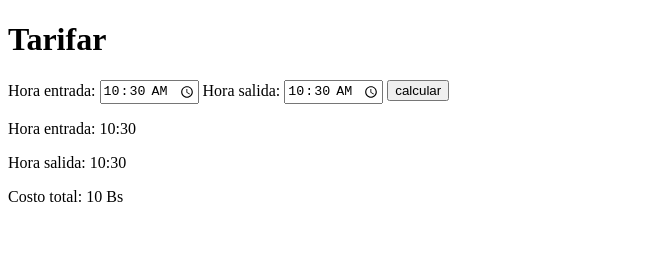
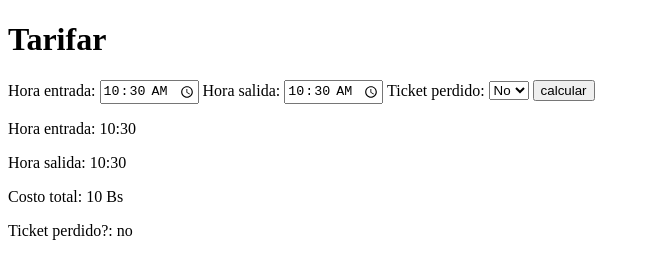
Before and after one commit to AlejoHuay/TDD_Proyecto_Evaluacion, a website built with Parcel: page index.html in a window 1280 px wide. Both pictures are taken after typing "10:30", "10:30" into the empty fields and a click on the input "calcular". Shown: the whole page, without its empty margins (0-650 px from the left). Built offline with nearby package versions, Linux system fonts and the light colour scheme.

Commit message:
feat: Selecciono el estado del ticket y muestro eleccion

```diff
--- a/index.html
+++ b/index.html
@@ -10,6 +10,11 @@
       <input type="time" id="entry-hour" name="entry-hour" required>
       <label for="exit-hour">Hora salida:</label>
       <input type="time" id="exit-hour" name="exit-hour" required>
+      <label for="cbx-estado">Ticket perdido:</label>
+      <select name="cbx-estado" id="cbx-estado">
+          <option value="no">No</option>
+          <option value="si">Si</option>
+      </select>
       <!--<label for="segundo-numero">Segundo número:</label>
       <input type="number" id="segundo-numero" />-->
       <input type="submit" value="calcular" id="calcular-button" />
@@ -18,6 +23,7 @@
     <div id="entryHour-div"></div>
     <div id="exitHour-div"></div>
     <div id="totalCost-div"></div>
+    <div id="ticketState-div"></div>
 
     <script type="module" src="./src/presenter.js"></script>
   </body>
--- a/src/presenter.js
+++ b/src/presenter.js
@@ -2,25 +2,29 @@ import Tarifar from "./tarifador.js";
 
 const entryH = document.querySelector("#entry-hour");
 const exitH = document.querySelector("#exit-hour");
+const StateCbx = document.querySelector("#cbx-estado")
 
 const form = document.querySelector("#tarifar-form");
 
 const entryHourDiv = document.querySelector("#entryHour-div");
 const exitHourDiv = document.querySelector("#exitHour-div");
 const totalCostDiv = document.querySelector("#totalCost-div");
+const ticketStateDiv = document.querySelector("#ticketState-div");
 
 form.addEventListener("submit", (event) => {
   event.preventDefault();
 
   const entryHour = entryH.value;
   const exitHour = exitH.value;
+  const ticketState = StateCbx.value;
 
   //const secondNumber = Number.parseInt(second.value);
 
-  const tarifa = new Tarifar(entryHour, exitHour);
+  const tarifa = new Tarifar(entryHour, exitHour, ticketState);
 
   entryHourDiv.innerHTML = "<p> Hora entrada: " + tarifa.showEntryHour() + "</p>";
   exitHourDiv.innerHTML = "<p> Hora salida: " + tarifa.showExitHour() + "</p>";
+  ticketStateDiv.innerHTML = "<p> Ticket perdido?: " + tarifa.showTicketState() + "</p>";
   if(tarifa.showTotalCost()===-1){
     totalCostDiv.innerHTML = "<p> Costo total: La hora de salida no puede ser anterior a la de entrada. </p>";
   }else{
--- a/src/tarifador.js
+++ b/src/tarifador.js
@@ -1,5 +1,5 @@
 class Tarifar{
-  constructor(entryHour, exitHour){
+  constructor(entryHour, exitHour, state){
 
     if (!entryHour || !/^\d{1,2}:\d{2}$/.test(entryHour)) {
       this.hoursEntry = null;
@@ -18,6 +18,7 @@ class Tarifar{
       this.hoursExit = hoursExit;
       this.minutesExit = minutesExit;
     }
+    this.ticketState=state;
 
   }
   showEntryHour(){
@@ -62,6 +63,9 @@ class Tarifar{
 
     return 50;
   }
+  showTicketState(){
+    return this.ticketState;
+  }
 
 }
 
```
Also changed, not shown: script/commit-history.json (+21 -2 lines), src/tarifador.spec.js (+7 -0 lines).
